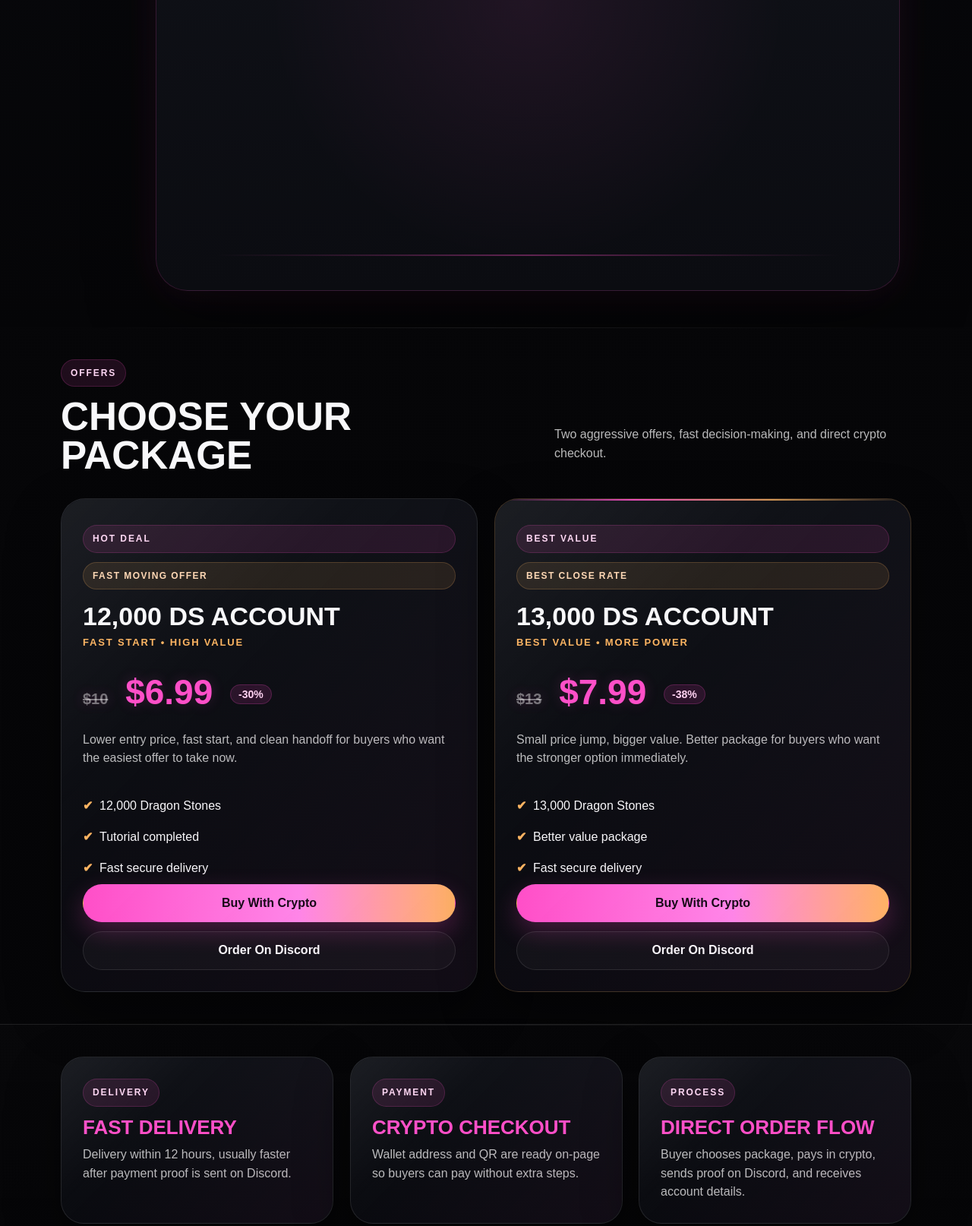
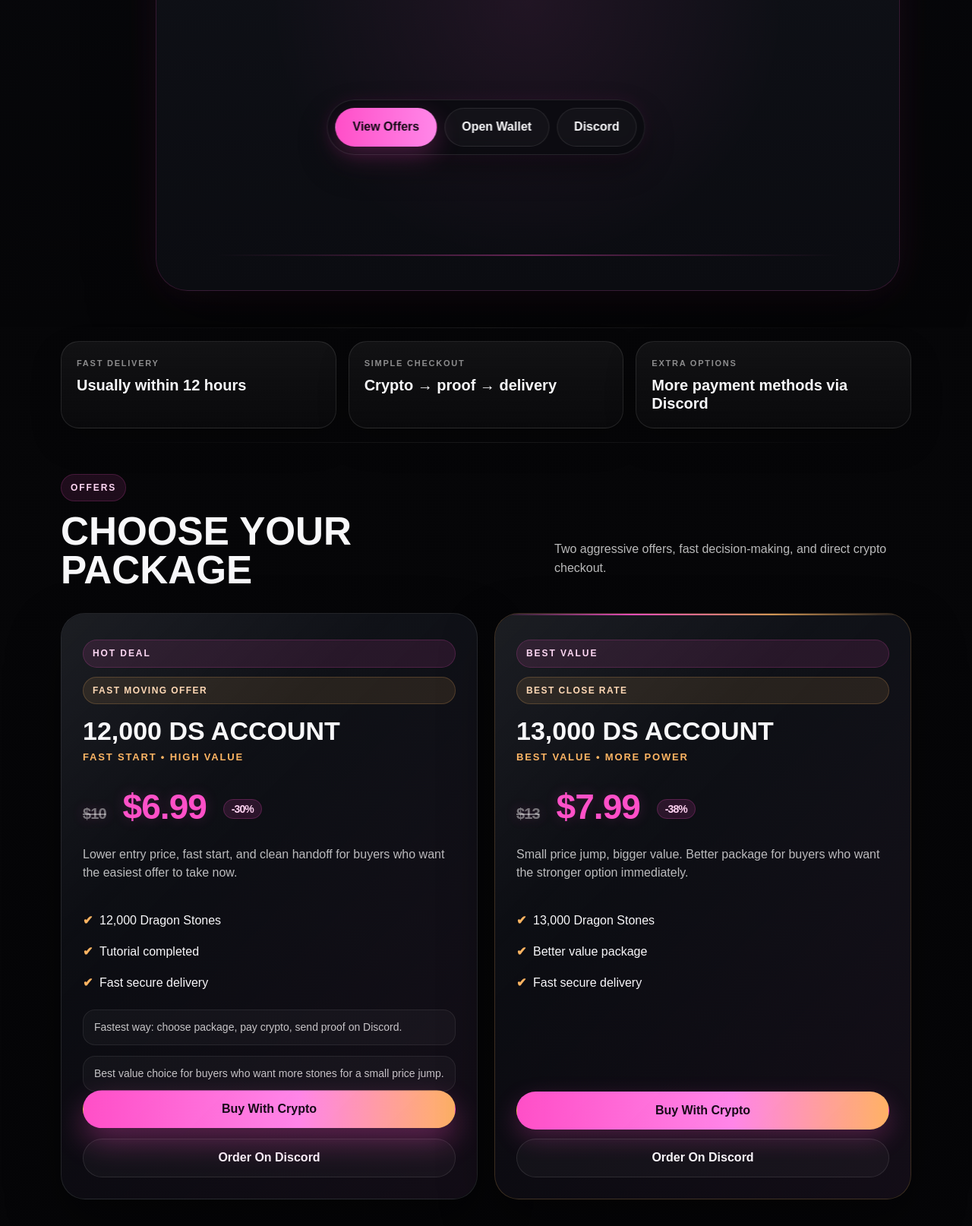
Before and after one commit to thesacred0574/Dokkan, a plain HTML site: page index.html in a window 1280 px wide. Shown: the part 578-2192 px from the top of the page at 76% size. Drawn offline with Linux system fonts and the light colour scheme.

Commit message:
Add files via upload

```diff
--- a/index.html
+++ b/index.html
@@ -41,7 +41,28 @@
           </div>
         </div>
       </div>
+
+</section>
+
+    <section class="section compact-section">
+      <div class="container">
+        <div class="conversion-strip">
+          <div class="strip-item">
+            <span class="strip-label">Fast delivery</span>
+            <strong>Usually within 12 hours</strong>
+          </div>
+          <div class="strip-item">
+            <span class="strip-label">Simple checkout</span>
+            <strong>Crypto → proof → delivery</strong>
+          </div>
+          <div class="strip-item">
+            <span class="strip-label">Extra options</span>
+            <strong>More payment methods via Discord</strong>
+          </div>
+        </div>
+      </div>
     </section>
+
     <section id="products" class="section">
       <div class="container">
         <div class="section-head">
@@ -66,7 +87,7 @@
               <li>Tutorial completed</li>
               <li>Fast secure delivery</li>
             </ul>
-            <div class="card-actions">
+            <div class="decision-note">Fastest way: choose package, pay crypto, send proof on Discord.</div><div class="decision-note">Best value choice for buyers who want more stones for a small price jump.</div><div class="card-actions">
               <a href="#crypto" class="btn btn-primary full">Buy With Crypto</a>
               <a href="#contact" class="btn btn-secondary full">Order On Discord</a>
             </div>
@@ -159,6 +180,33 @@
     </section>
 
 
+
+    <section class="section compact-section">
+      <div class="container">
+        <div class="section-head">
+          <div>
+            <div class="section-eyebrow">Quick answers</div>
+            <h2>Before you order</h2>
+          </div>
+          <p>Short answers that remove hesitation and help buyers move faster.</p>
+        </div>
+        <div class="faq-grid">
+          <div class="faq-card">
+            <h3>How do I pay?</h3>
+            <p>Use the wallet address or QR in the crypto section, then send proof on Discord.</p>
+          </div>
+          <div class="faq-card">
+            <h3>How fast is delivery?</h3>
+            <p>Usually within 12 hours, often faster after payment proof is confirmed.</p>
+          </div>
+          <div class="faq-card">
+            <h3>More payment methods?</h3>
+            <p>Yes. Message on Discord for private payment options.</p>
+          </div>
+        </div>
+      </div>
+    </section>
+
     <section id="contact" class="section section-soft">
       <div class="container contact-box tilt-card">
         <div class="section-eyebrow">Contact</div>
@@ -170,7 +218,14 @@
         </div>
       </div>
     </section>
+
   </main>
+
+  <div class="sticky-cta">
+    <a href="#products" class="btn btn-primary">View Offers</a>
+    <a href="#crypto" class="btn btn-secondary">Open Wallet</a>
+    <a href="#contact" class="btn btn-secondary">Discord</a>
+  </div>
   <footer class="site-footer">
     <div class="container footer-inner">
       <div>
--- a/script.js
+++ b/script.js
@@ -85,3 +85,18 @@ document.querySelectorAll('.product-card .btn-primary').forEach((btn, i) => {
     );
   }, 3200 + i * 600);
 });
+
+
+// Gentle CTA pulse for stronger focus
+document.querySelectorAll('.sticky-cta .btn-primary, .product-card .btn-primary').forEach((btn, i) => {
+  setInterval(() => {
+    btn.animate(
+      [
+        { transform: 'translateY(0)', boxShadow: '0 12px 32px rgba(255,79,200,.24)' },
+        { transform: 'translateY(-2px)', boxShadow: '0 18px 40px rgba(255,79,200,.34)' },
+        { transform: 'translateY(0)', boxShadow: '0 12px 32px rgba(255,79,200,.24)' }
+      ],
+      { duration: 1500, easing: 'ease-in-out' }
+    );
+  }, 2800 + i * 450);
+});
--- a/styles.css
+++ b/styles.css
@@ -893,3 +893,113 @@ body::before{
 .contact-box{
   border-color: rgba(255,79,200,.16);
 }
+
+
+/* Conversion-focused upgrade */
+.compact-section{
+  padding-top:18px;
+  padding-bottom:18px;
+}
+.conversion-strip{
+  display:grid;
+  grid-template-columns:repeat(3, minmax(0,1fr));
+  gap:16px;
+}
+.strip-item{
+  padding:20px 20px;
+  border-radius:24px;
+  background:linear-gradient(180deg, rgba(255,255,255,.05), rgba(255,255,255,.02));
+  border:1px solid rgba(255,255,255,.10);
+  box-shadow:0 18px 40px rgba(0,0,0,.22);
+}
+.strip-label{
+  display:block;
+  font-size:11px;
+  font-weight:900;
+  letter-spacing:.16em;
+  text-transform:uppercase;
+  color:rgba(255,255,255,.52);
+}
+.strip-item strong{
+  display:block;
+  margin-top:8px;
+  font-size:20px;
+  line-height:1.2;
+}
+
+.decision-note{
+  margin-top:14px;
+  padding:12px 14px;
+  border-radius:16px;
+  background:rgba(255,255,255,.03);
+  border:1px solid rgba(255,255,255,.08);
+  color:rgba(255,255,255,.76);
+  font-size:14px;
+  line-height:1.5;
+  transform:translateZ(18px);
+}
+
+.faq-grid{
+  display:grid;
+  grid-template-columns:repeat(3, minmax(0,1fr));
+  gap:18px;
+}
+.faq-card{
+  border-radius:24px;
+  padding:22px;
+  background:linear-gradient(180deg, rgba(255,255,255,.05), rgba(255,255,255,.02));
+  border:1px solid rgba(255,255,255,.10);
+  box-shadow:0 18px 36px rgba(0,0,0,.20);
+}
+.faq-card h3{
+  margin:0;
+  font-size:24px;
+  line-height:1.05;
+  text-transform:uppercase;
+  color:#ff79df;
+}
+.faq-card p{
+  margin:12px 0 0;
+  color:rgba(255,255,255,.74);
+}
+
+.sticky-cta{
+  position:fixed;
+  left:50%;
+  transform:translateX(-50%);
+  bottom:18px;
+  z-index:40;
+  display:flex;
+  gap:10px;
+  padding:10px;
+  border-radius:999px;
+  background:rgba(10,11,16,.80);
+  border:1px solid rgba(255,255,255,.10);
+  backdrop-filter:blur(12px);
+  box-shadow:0 18px 40px rgba(0,0,0,.32), 0 0 22px rgba(255,79,200,.08);
+}
+
+.hero-stat strong,
+.product-card .price{
+  letter-spacing:-0.02em;
+}
+
+@media (max-width: 980px){
+  .conversion-strip,
+  .faq-grid{
+    grid-template-columns:1fr;
+  }
+}
+@media (max-width: 700px){
+  .sticky-cta{
+    left:12px;
+    right:12px;
+    transform:none;
+    justify-content:center;
+    flex-wrap:wrap;
+    border-radius:24px;
+  }
+  .sticky-cta .btn{
+    flex:1 1 140px;
+  }
+}
```
Also changed, not shown: 1 other file.
